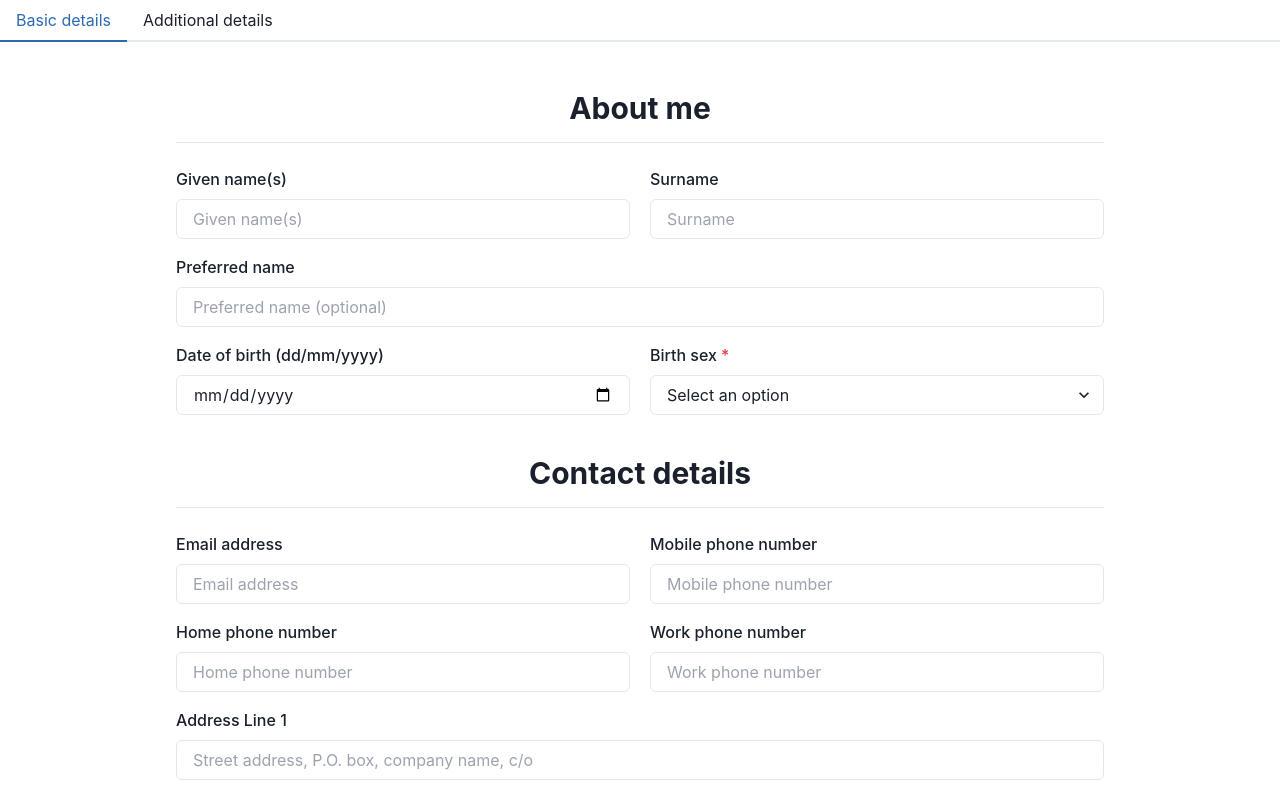
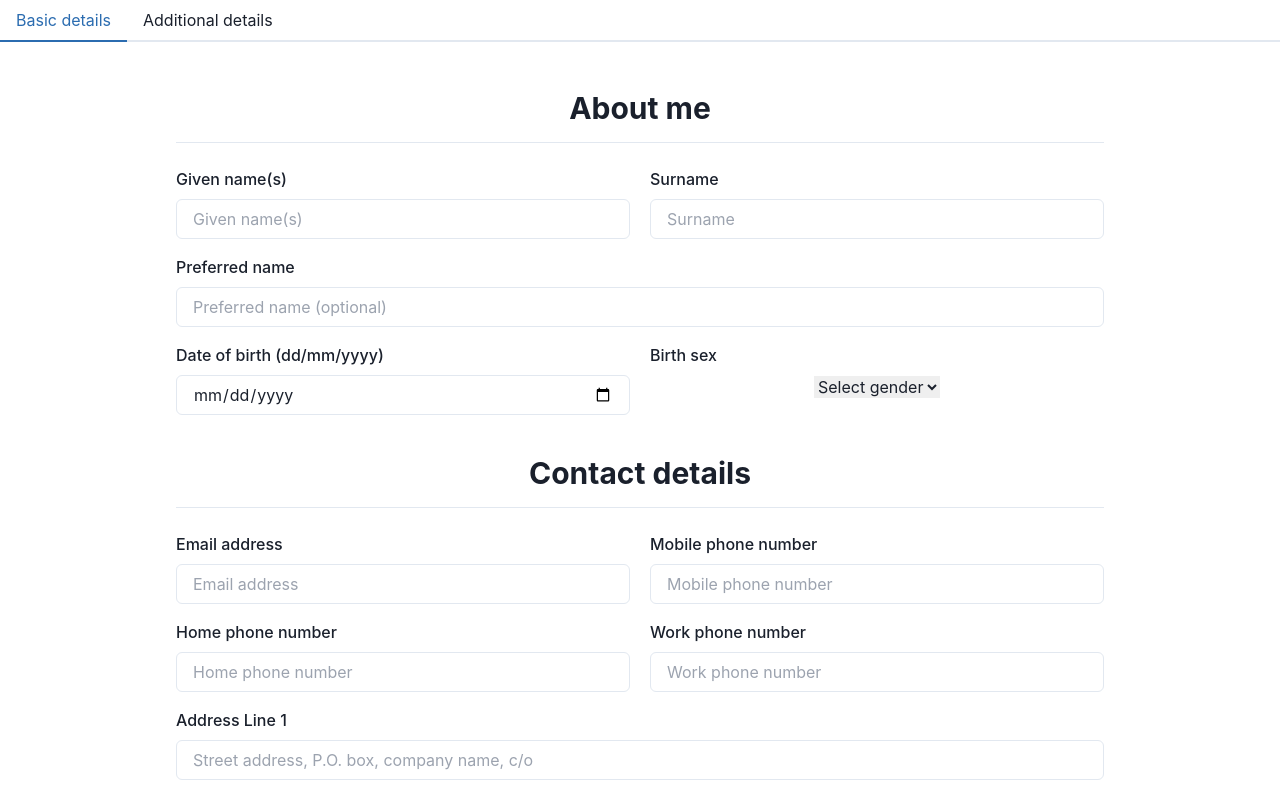
Before and after one commit to SWE40001-SEPA-Group-42/on-demand-teleheath-platform, a React (Create React App) app in the folder frontend/: page /patient/profile/add in a window 1280 px wide. Shown: the top 800 px of the page. Built offline with nearby package versions, Linux system fonts and the light colour scheme.

Commit message:
:art: [SEPAB-44] Refactor patient forms

```diff
--- a/frontend/src/components/CustomFormFields/BirthSexField.tsx
+++ b/frontend/src/components/CustomFormFields/BirthSexField.tsx
@@ -1,11 +1,6 @@
 import { InputHTMLAttributes } from 'react';
-import { Field, useField } from 'formik';
-import {
-	FormControl,
-	FormErrorMessage,
-	FormLabel,
-} from '@chakra-ui/react';
-import BirthSexSelectField from './BirthSexSelectField';
+import { useField } from 'formik';
+import { FormControl, FormLabel } from '@chakra-ui/react';
 
 type Props = InputHTMLAttributes<HTMLElement> & {
 	label: string;
@@ -15,10 +10,12 @@ type Props = InputHTMLAttributes<HTMLElement> & {
 const BirthSexField: React.FC<Props> = ({ label, ...props }) => {
 	const [field, meta] = useField(props);
 	return (
-		<FormControl isRequired isInvalid={Boolean(meta.error && meta.touched)} py={2}>
-			<FormLabel htmlFor={field.name}>{label}</FormLabel>
-			<Field as={BirthSexSelectField} {...field} {...props} />
-			<FormErrorMessage>{meta.error}</FormErrorMessage>
+		<FormControl py={2}>
+			<FormLabel htmlFor={props.id || props.name}>{label}</FormLabel>
+			<select {...field} {...props} className="css-10ex9a1" />
+			{meta.touched && meta.error ? (
+				<div className="error">{meta.error}</div>
+			) : null}
 		</FormControl>
 	);
 };
--- a/frontend/src/components/CustomFormFields/BirthSexSelectField.tsx
+++ b/frontend/src/components/CustomFormFields/BirthSexSelectField.tsx
@@ -1,13 +1,12 @@
-import { Select } from '@chakra-ui/react';
-
 const BirthSexSelectField = () => {
-  return (
-    <Select placeholder="Select an option">
-      <option value="male">Male</option>
-      <option value="female">Female</option>
-      <option value="other">Other</option>
-    </Select>
-  );
+	return (
+		<>
+			<option value="">Select gender</option>
+			<option value="male">Male</option>
+			<option value="female">Female</option>
+			<option value="other">Other</option>
+		</>
+	);
 };
 
 export default BirthSexSelectField;
--- a/frontend/src/containers/Patient/PatientAddProfile.tsx
+++ b/frontend/src/containers/Patient/PatientAddProfile.tsx
@@ -1,5 +1,5 @@
 import React from 'react';
-import { Formik, FormikProps } from 'formik';
+import { Formik } from 'formik';
 import * as Yup from 'yup';
 import {
 	Box,
@@ -10,20 +10,20 @@ import {
 	TabList,
 	TabPanels,
 	Tab,
-	TabPanel,
+	TabPanel
 } from '@chakra-ui/react';
 import InputField from '../../components/CustomFormFields/InputField';
 import BirthSexField from '../../components/CustomFormFields/BirthSexField';
+import BirthSexSelectField from '../../components/CustomFormFields/BirthSexSelectField';
 
 interface IPatientBasicDetails {}
 
 const PatientBasicDetails: React.FC<IPatientBasicDetails> = () => {
-	const currentDate = new Date();
+	const currentDate = new Date().toISOString();
+	const birthSexOptions = ['male', 'female', 'other'];
 
-	return (
-		<Formik
-			initialValues={{
-				ptCreatedAt: currentDate.toISOString(),
+	const initialValues = {
+		ptCreatedAt: currentDate,
 		ptGivenName: '',
 		ptSurname: '',
 		ptPreferredName: '',
@@ -41,8 +41,9 @@ const PatientBasicDetails: React.FC<IPatientBasicDetails> = () => {
 			postcode: '',
 			country: '',
 		},
-			}}
-			validationSchema={Yup.object({
+	};
+
+	const validationSchema = Yup.object({
 		ptGivenName: Yup.string()
 			.required('Given name(s) cannot be blank')
 			.matches(/^[A-Za-z]+$/, 'Only alphabets are allowed for this field'),
@@ -59,23 +60,25 @@ const PatientBasicDetails: React.FC<IPatientBasicDetails> = () => {
 				/^\d{4}-(0[1-9]|1[0-2])-(0[1-9]|[12][0-9]|3[01])$/,
 				'Please enter a valid date in the format: YYYY-MM-DD'
 			),
-				ptBirthSex: Yup.string().required('Birth sex cannot be blank'),
-				ptEmail: Yup.string()
+		ptBirthSex: Yup.string()
+			.required('Please select your birth sex')
+			.oneOf(birthSexOptions),
+		ptEmailAddress: Yup.string()
 			.required('Email address cannot be blank')
 			.email('Please enter valid email address'),
 		ptMobilePhone: Yup.string()
 			.required('Mobile phone number cannot be blank')
 			.matches(
 				/^\+(?:[0-9] ?){6,14}[0-9]$/,
-						'Please enter a valid phone number'
+				'Please enter a valid phone number (including country code)'
 			),
 		ptHomePhone: Yup.string().matches(
 			/^\+(?:[0-9] ?){6,14}[0-9]$/,
-					'Please enter a valid phone number'
+			'Please enter a valid phone number (including country code)'
 		),
 		ptWorkPhone: Yup.string().matches(
 			/^\+(?:[0-9] ?){6,14}[0-9]$/,
-					'Please enter a valid phone number'
+			'Please enter a valid phone number (including country code)'
 		),
 		ptAddress: Yup.object({
 			line1: Yup.string()
@@ -110,14 +113,15 @@ const PatientBasicDetails: React.FC<IPatientBasicDetails> = () => {
 					'Please enter a valid country'
 				),
 		}),
-			})}
+	});
+
+	return (
+		<Formik
+			initialValues={initialValues}
+			validationSchema={validationSchema}
 			onSubmit={(values) => {
 				console.log(JSON.stringify(values));
 			}}
-			// onSubmit={async(values) => {
-			// 	await new Promise((r) => setTimeout(r, 500));
-			// 	alert(JSON.stringify(values, null, 2));
-			// }}
 		>
 			{(formik) => (
 				<Box px={[4, 4, 20, 40]} h="100vh">
@@ -154,7 +158,9 @@ const PatientBasicDetails: React.FC<IPatientBasicDetails> = () => {
 								type="date"
 								label="Date of birth (dd/mm/yyyy)"
 							/>
-							<BirthSexField name="ptBirthSex" label="Birth sex" />
+							<BirthSexField name="ptBirthSex" label="Birth sex">
+								<BirthSexSelectField />
+							</BirthSexField>
 						</SimpleGrid>
 						<Box py={4}>
 							<Heading as="h1" size="lg" py={4}>
@@ -255,9 +261,7 @@ interface IPatientAdditionalDetailsProps {}
 const PatientAdditionalDetails: React.FC<
 	IPatientAdditionalDetailsProps
 > = () => {
-	return (
-		<Formik
-			initialValues={{
+	const initialValues = {
 		ptMedicareCardNo: '',
 		ptMedicareCardIRN: '',
 		ptMedicareCardExpiryDate: '',
@@ -281,8 +285,9 @@ const PatientAdditionalDetails: React.FC<
 		ptHealthcareCardExpiryDate: '',
 		ptPensionCardNo: '',
 		ptPensionCardExpiryDate: '',
-			}}
-			validationSchema={Yup.object({
+	};
+
+	const validationSchema = Yup.object({
 		ptMedicareCardNo: Yup.string()
 			.min(10, 'Medicare card number must be exactly 10 digits long')
 			.matches(/^\d{10}$/, 'Only numbers are allowed for this field'),
@@ -373,14 +378,19 @@ const PatientAdditionalDetails: React.FC<
 			/^(0[1-9]|1[0-2])-\d{4}$/,
 			'Please enter a valid date in the format: MM-YYYY'
 		),
-			})}
+	});
+
+	return (
+		<Formik
+			initialValues={initialValues}
+			validationSchema={validationSchema}
+			onSubmit={(values) => {
+				console.log(JSON.stringify(values));
+			}}
 			// onSubmit={async(values) => {
 			// 	await new Promise((r) => setTimeout(r, 500));
 			// 	alert(JSON.stringify(values, null, 2));
 			// }}
-			onSubmit={(values) => {
-				console.log(JSON.stringify(values));
-			}}
 		>
 			{(formik) => (
 				<Box px={[4, 4, 20, 40]} h="100vh">
@@ -588,7 +598,6 @@ const PatientAddProfile = () => {
 					<Tab>Basic details</Tab>
 					<Tab>Additional details</Tab>
 				</TabList>
-
 				<TabPanels>
 					<TabPanel>
 						<PatientBasicDetails />
```
Also changed, not shown: frontend/src/containers/Patient/PatientSignUp.tsx (+1 -24 lines). Lines whose indentation alone changed are shown as unchanged.
